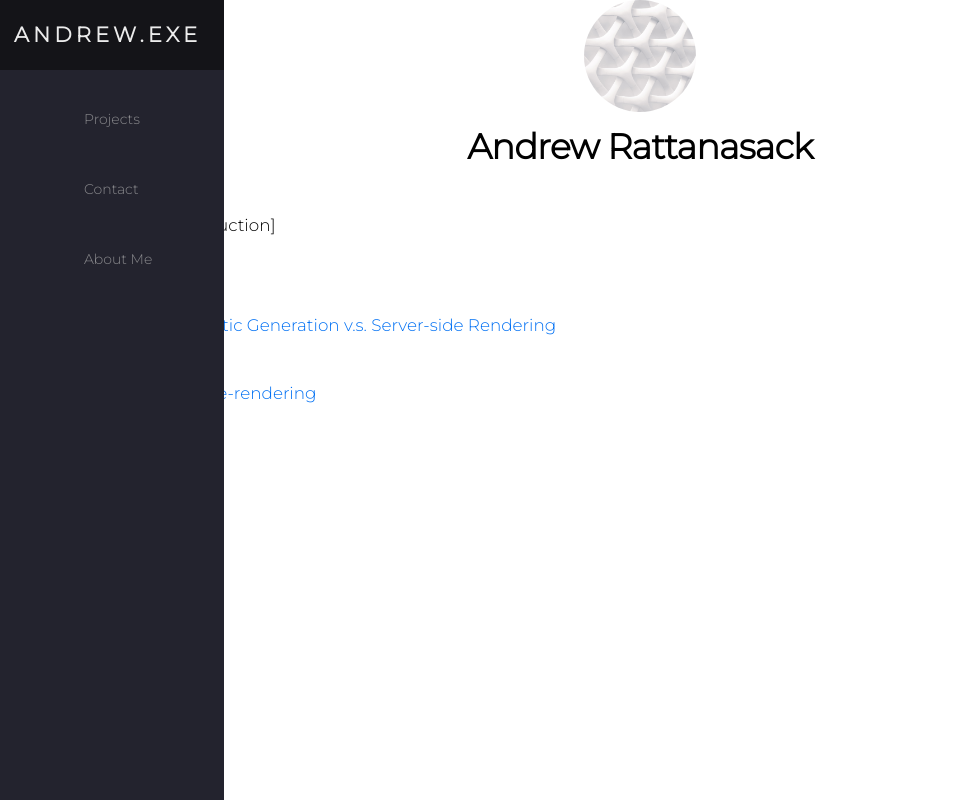
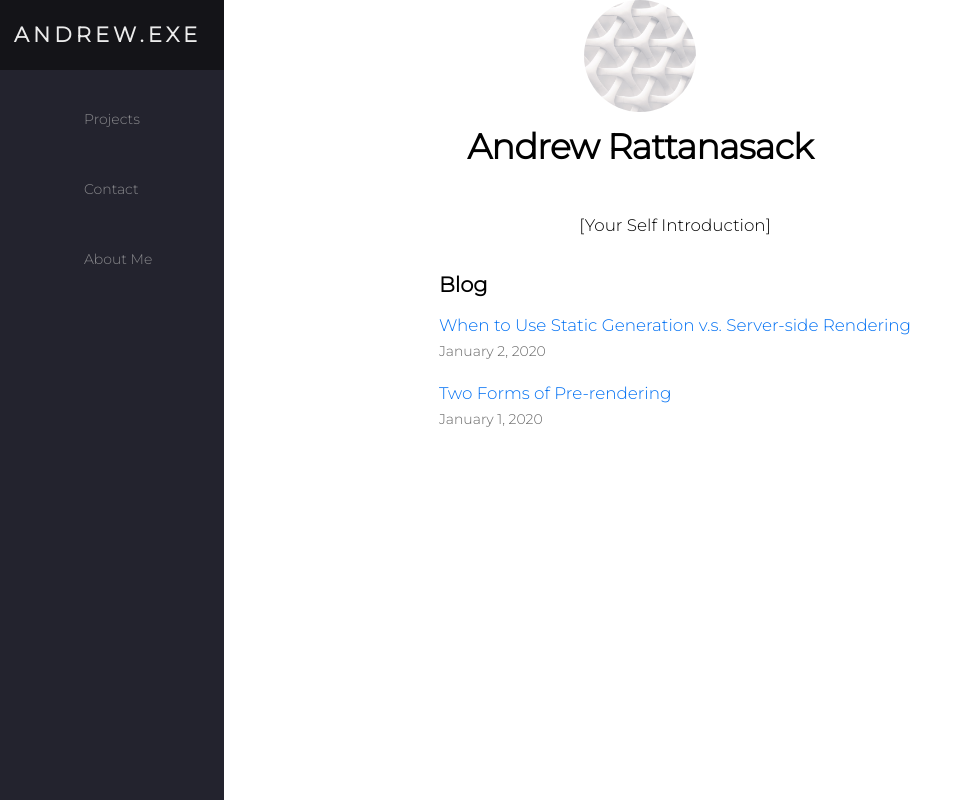
Before and after one commit to dasBottles/nextjs-blog, a Next.js app: page / in a window 1280 px wide. Shown: the whole page, without its empty margins (0-973 px from the left). Built offline with nearby package versions, Linux system fonts and the light colour scheme; a web font is replaced by a local one.

Commit message:
center content

```diff
--- a/components/layout.js
+++ b/components/layout.js
@@ -24,7 +24,7 @@ export default function Layout({ children, home }) {
         />
         <meta name="og:title" content={siteTitle} />
         <meta name="twitter:card" content="summary_large_image" />
-        <script src="https://kit.fontawesome.com/384bb1b9fd.js" crossorigin="anonymous"></script>
+        <script src="https://kit.fontawesome.com/384bb1b9fd.js" crossOrigin="anonymous"></script>
       </Head>
       <header className={styles.header}>
         {home ? (
--- a/styles/global.css
+++ b/styles/global.css
@@ -31,6 +31,10 @@ body::-webkit-scrollbar-thumb {
 main {
   margin-left: 5rem;
   padding: 1rem;
+  display: flex;
+  flex-direction: column;
+  justify-content: center;
+  align-items: center;
 }
 
 
@@ -126,6 +130,7 @@ i {
   font-weight: bold;
   text-transform: uppercase;
   margin-bottom: 1rem;
+  padding-right: 1.1rem;
   text-align: center;
   color: var(--text-secondary);
   background: var(--bg-secondary);
@@ -196,7 +201,7 @@ i {
 
   .navbar:hover .logo i
   {
-    margin-left: 11rem;
+    margin-left: 15rem;
   }
 
   .navbar:hover .logo-text
```
